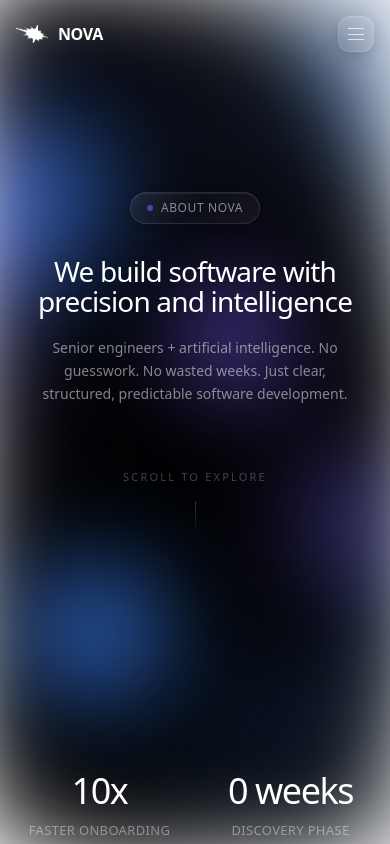
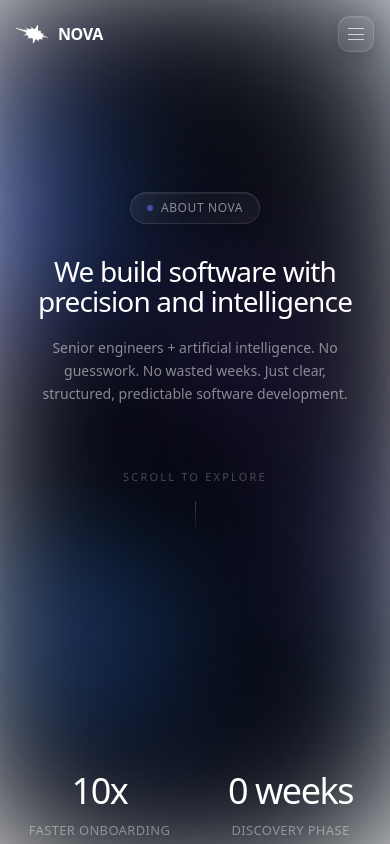
Before and after one commit to Vandy232301/nova-ai-web-app, a Next.js app: page /en/about in a window 390 px wide. Built offline with nearby package versions, Linux system fonts and the light colour scheme.

Commit message:
Use exact same gradient on mobile as desktop for consistent appearance
Co-authored-by: Cursor <cursoragent@cursor.com>

```diff
--- a/src/app/globals.css
+++ b/src/app/globals.css
@@ -441,16 +441,16 @@ body {
     height: calc(100% + env(safe-area-inset-top, 0px) + env(safe-area-inset-bottom, 0px)) !important;
   }
 
-  /* Optimized gradient for mobile - disable animations for performance, match desktop colors */
+  /* Optimized gradient for mobile - disable animations but use exact same gradient as desktop */
   .nova-gradient-layer::before {
     /* Disable animations on mobile for better performance */
     animation: none !important;
-    /* Reduced blur for mobile - better performance and visibility */
-    filter: blur(60px);
+    /* Slightly reduced blur for mobile performance but keep it close to desktop */
+    filter: blur(100px);
     opacity: 1 !important;
     visibility: visible !important;
     display: block !important;
-    /* Use same gradient as desktop but with adjusted blur for performance */
+    /* Use EXACT same gradient as desktop - no modifications */
     background:
       radial-gradient(circle at 20% 30%, rgba(108, 92, 231, 1) 0%, rgba(108, 92, 231, 0.5) 15%, rgba(0, 0, 0, 0.99) 35%, transparent 55%),
       radial-gradient(circle at 80% 20%, rgba(59, 130, 246, 1) 0%, rgba(59, 130, 246, 0.55) 15%, rgba(0, 0, 0, 0.99) 35%, transparent 55%),
@@ -466,11 +466,11 @@ body {
     display: block !important;
     /* Disable animations on mobile for better performance */
     animation: none !important;
-    /* Reduced blur for mobile */
-    filter: blur(50px);
+    /* Slightly reduced blur for mobile performance but keep it close to desktop */
+    filter: blur(90px);
     opacity: 1 !important;
     visibility: visible !important;
-    /* Use same gradient as desktop */
+    /* Use EXACT same gradient as desktop - no modifications */
     background:
       radial-gradient(circle at 60% 40%, rgba(108, 92, 231, 0.95) 0%, rgba(0, 0, 0, 0.99) 15%, transparent 45%),
       radial-gradient(circle at 25% 75%, rgba(59, 130, 246, 1) 0%, rgba(0, 0, 0, 0.99) 15%, transparent 45%),
@@ -494,28 +494,35 @@ body {
 /* Small mobile devices (portrait phones) */
 @media (max-width: 480px) {
   .nova-gradient-layer::before {
-    filter: blur(50px);
+    /* Slightly more reduced blur for very small screens but still close to desktop */
+    filter: blur(90px);
     /* Disable animations on small screens for better performance */
     animation: none !important;
-    /* Use same gradient as desktop for consistent colors */
+    /* Use EXACT same gradient as desktop - no modifications */
     background:
       radial-gradient(circle at 20% 30%, rgba(108, 92, 231, 1) 0%, rgba(108, 92, 231, 0.5) 15%, rgba(0, 0, 0, 0.99) 35%, transparent 55%),
       radial-gradient(circle at 80% 20%, rgba(59, 130, 246, 1) 0%, rgba(59, 130, 246, 0.55) 15%, rgba(0, 0, 0, 0.99) 35%, transparent 55%),
       radial-gradient(circle at 50% 70%, rgba(59, 130, 246, 1) 0%, rgba(59, 130, 246, 0.5) 15%, rgba(0, 0, 0, 0.99) 35%, transparent 55%),
       radial-gradient(circle at 15% 60%, rgba(108, 92, 231, 0.85) 0%, rgba(0, 0, 0, 0.98) 25%, transparent 45%),
-      radial-gradient(circle at 85% 80%, rgba(59, 130, 246, 0.9) 0%, rgba(0, 0, 0, 0.99) 25%, transparent 45%);
+      radial-gradient(circle at 85% 80%, rgba(59, 130, 246, 0.9) 0%, rgba(0, 0, 0, 0.99) 25%, transparent 45%),
+      radial-gradient(circle at 40% 15%, rgba(108, 92, 231, 0.8) 0%, rgba(0, 0, 0, 0.99) 20%, transparent 40%),
+      radial-gradient(circle at 70% 50%, rgba(255, 255, 255, 0.25) 0%, rgba(0, 0, 0, 0.99) 15%, transparent 35%),
+      radial-gradient(circle at 30% 90%, rgba(108, 92, 231, 0.75) 0%, rgba(0, 0, 0, 0.99) 20%, transparent 40%);
   }
 
   .nova-gradient-layer::after {
-    filter: blur(45px);
+    /* Slightly more reduced blur for very small screens but still close to desktop */
+    filter: blur(80px);
     /* Disable animations on small screens for better performance */
     animation: none !important;
-    /* Use same gradient as desktop for consistent colors */
+    /* Use EXACT same gradient as desktop - no modifications */
     background:
       radial-gradient(circle at 60% 40%, rgba(108, 92, 231, 0.95) 0%, rgba(0, 0, 0, 0.99) 15%, transparent 45%),
       radial-gradient(circle at 25% 75%, rgba(59, 130, 246, 1) 0%, rgba(0, 0, 0, 0.99) 15%, transparent 45%),
       radial-gradient(circle at 90% 60%, rgba(108, 92, 231, 0.85) 0%, rgba(0, 0, 0, 0.99) 20%, transparent 45%),
-      radial-gradient(circle at 10% 25%, rgba(59, 130, 246, 0.9) 0%, rgba(0, 0, 0, 0.99) 20%, transparent 45%);
+      radial-gradient(circle at 10% 25%, rgba(59, 130, 246, 0.9) 0%, rgba(0, 0, 0, 0.99) 20%, transparent 45%),
+      radial-gradient(circle at 75% 15%, rgba(255, 255, 255, 0.2) 0%, rgba(0, 0, 0, 0.99) 12%, transparent 35%),
+      radial-gradient(circle at 45% 85%, rgba(108, 92, 231, 0.8) 0%, rgba(0, 0, 0, 0.99) 15%, transparent 40%);
   }
 }
 
```
